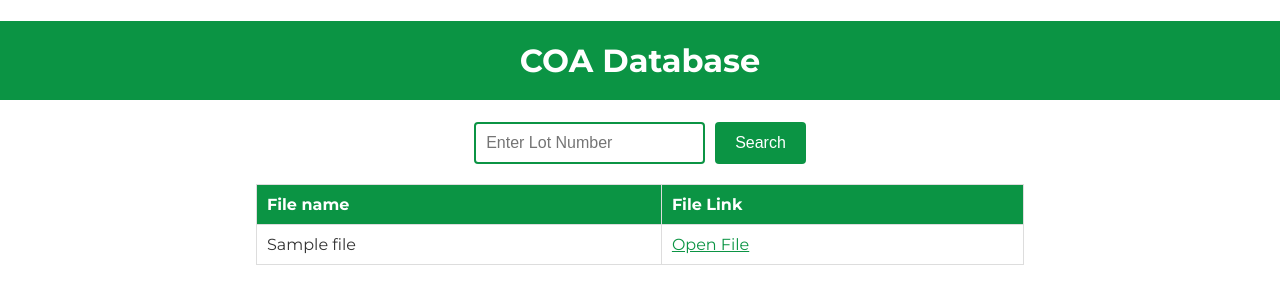
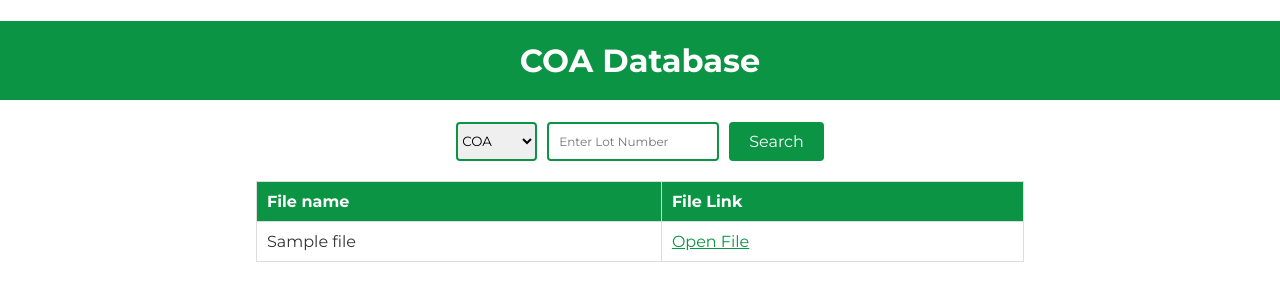
Before and after one commit to justinryu88/COAdb, a Flask app: template templates/results.html in a window 1280 px wide. Shown: the top 304 px of the page. Run offline with Flask 2, Linux system fonts and the light colour scheme; the template is opened without the code that fills it: most values are stand-ins (such as "Sample title", 1, 10 or a date in 2020).

Commit message:
added sds and formula to search page

```diff
--- a/main.py
+++ b/main.py
@@ -23,8 +23,18 @@ def search_files():
 
     service = build_from_document(discovery_data, credentials=creds)
 
+    # Map folder names to folder IDs and their respective page sizes
+    folders = {
+        'COA': ('1BTTgMBVhg8mG0dQ5H8e5KT-ltQUohS7B', 3),  # replace with your folder id and page size
+        'SDS': ('1jK9zt2wXqWLnpyQqrk1at0cbMJdXElpi', 5),  # replace with your folder id and page size
+        'Formula': ('1Ee9JZQnIx5JO-qFGIxwGY7q5uBKXzIzJ', 50),  # replace with your folder id and page size
+    }
+
+    # Get the selected folder from the form data, default to 'COA' if none is selected
+    selected_folder = request.args.get('folder', 'COA')
+
     # Call the Drive v3 API to list the files in the folder
-    folder_id = '1BTTgMBVhg8mG0dQ5H8e5KT-ltQUohS7B'
+    folder_id, page_size = folders[selected_folder]
     query = f"'{folder_id}' in parents"
 
     search_term = request.args.get('search_term')
@@ -33,10 +43,10 @@ def search_files():
 
     results = service.files().list(
         q=query,
-        pageSize=3, fields="nextPageToken, files(id, name)").execute()
+        pageSize=page_size, fields="nextPageToken, files(id, name)").execute()
     items = results.get('files', [])
 
-    return render_template('results.html', results=items, search_term=search_term)
+    return render_template('results.html', results=items, search_term=search_term, selected_folder=selected_folder)
 
 if __name__ == '__main__':
     app.run(host='0.0.0.0')
--- a/templates/results.html
+++ b/templates/results.html
@@ -32,7 +32,8 @@
             padding: 10px;
             border: 2px solid #0b9444;
             border-radius: 4px;
-            font-size: 16px;
+            font-size: 12px;
+            font-family: 'Montserrat', sans-serif;
         }
 
         input[type="submit"] {
@@ -43,6 +44,7 @@
             border-radius: 4px;
             cursor: pointer;
             font-size: 16px;
+            font-family: 'Montserrat', sans-serif;
         }
 
         input[type="submit"]:hover {
@@ -69,16 +71,44 @@
         a {
             color: #0b9444;
         }
+
+      select {
+            margin-right: 10px;
+            border: 2px solid #0b9444;
+            border-radius: 4px;
+            font-family: 'Montserrat', sans-serif;
+        }
     </style>
+
+    <script>
+        function updatePlaceholder() {
+            var select = document.querySelector('select[name="folder"]');
+            var searchInput = document.querySelector('input[name="search_term"]');
+            if (select.value === "COA") {
+                searchInput.placeholder = "Enter Lot Number";
+            } else if (select.value === "SDS") {
+                searchInput.placeholder = "Enter Product Name";
+            } else if (select.value === "Formula") {
+                searchInput.placeholder = "Enter Key Words";
+            }
+        }
+      window.onload = updatePlaceholder;
+    </script>
+
 </head>
 <body>
     <h1>COA Database</h1>
 
     <!-- Form to submit search term -->
-    <form method="GET" action="/">
-        <input type="text" name="search_term" placeholder="Enter Lot Number" value="{{ search_term or '' }}">
-        <input type="submit" value="Search">
-    </form>
+<form method="GET" action="/">
+    <select name="folder" onchange="updatePlaceholder()">
+        <option value="COA" {% if selected_folder == 'COA' %} selected {% endif %}>COA</option>
+        <option value="SDS" {% if selected_folder == 'SDS' %} selected {% endif %}>SDS</option>
+        <option value="Formula" {% if selected_folder == 'Formula' %} selected {% endif %}>Formula</option>
+    </select>
+    <input type="text" name="search_term" placeholder="Enter Lot Number" value="{{ search_term or '' }}">
+    <input type="submit" value="Search">
+</form>
 
     <table>
         <thead>
```
